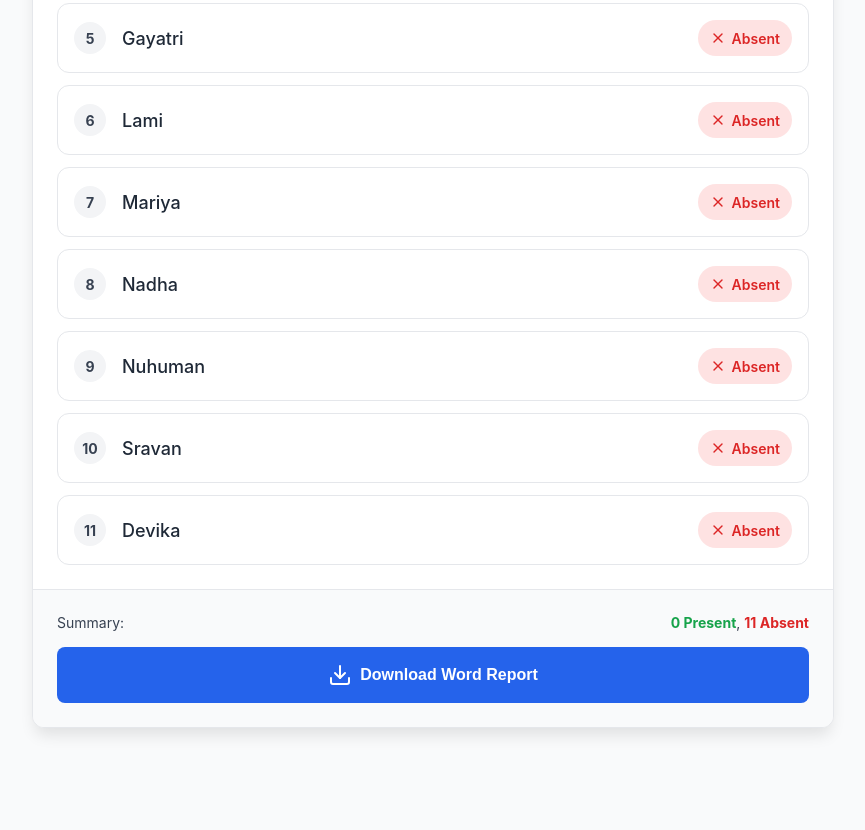
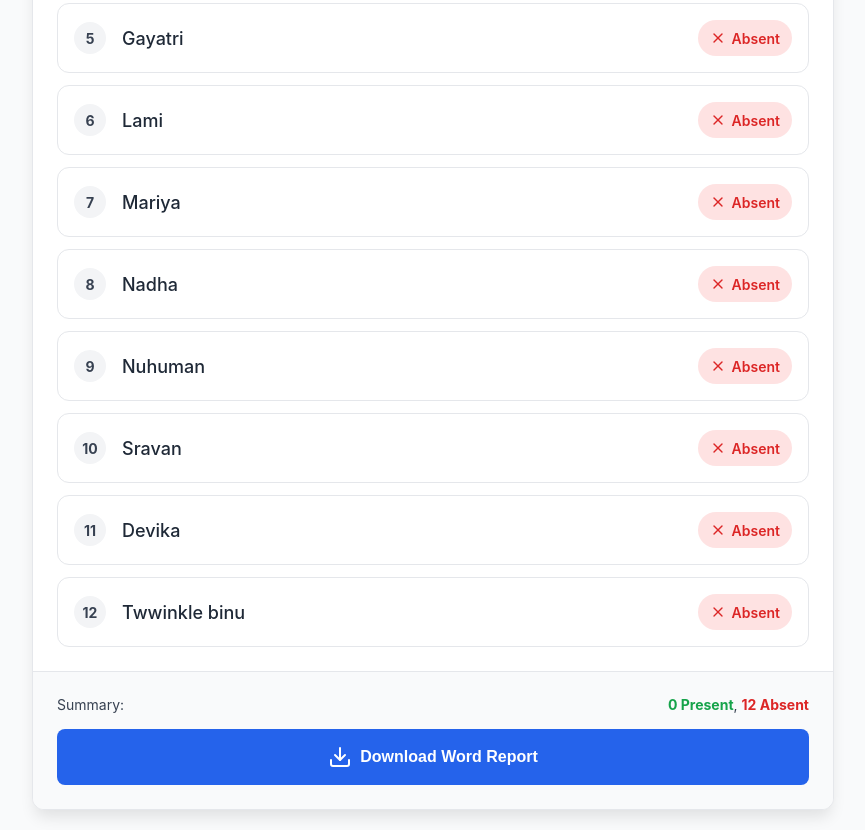
Before and after one commit to christy101git/Attendance-marker-for-tution, a plain HTML site: page index.html in a window 1280 px wide. Shown: the part 665-1495 px from the top of the page, without its empty margins (207-1072 px from the left). Before the commit the page ends 1413 px from the top, so only its background shows below. Drawn offline with nearby package versions, Linux system fonts and the light colour scheme.

Commit message:
Update index.html

```diff
--- a/index.html
+++ b/index.html
@@ -306,6 +306,7 @@
             { id: 9, name: 'Nuhuman' },
             { id: 10, name: 'Sravan' },
             { id: 11, name: 'Devika' },
+            { id: 12, name: 'Twwinkle binu' },
         ];
 
         let attendance = {};
@@ -432,4 +433,5 @@
         if (window.lucide) lucide.createIcons();
     </script>
 </body>
+
 </html>
```
